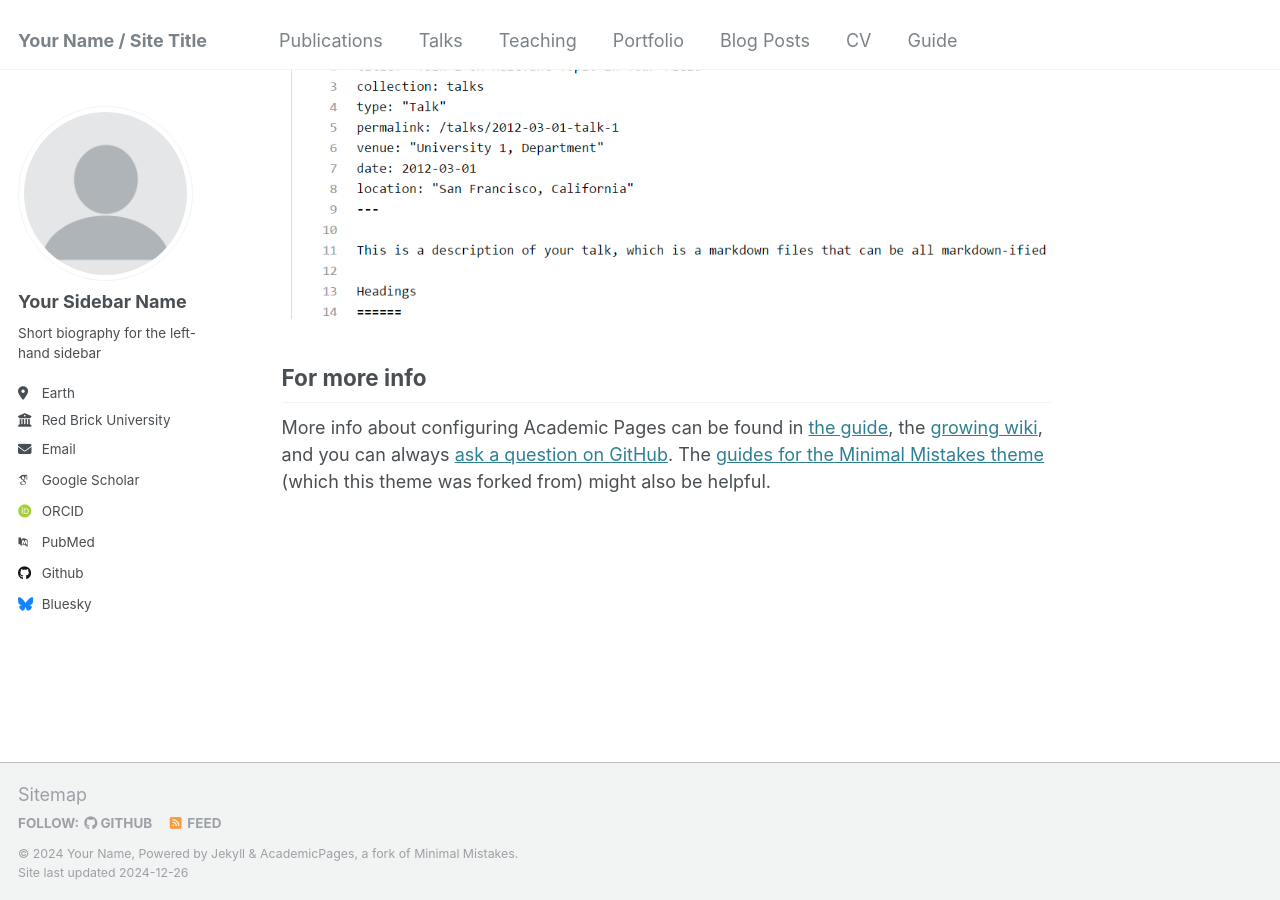
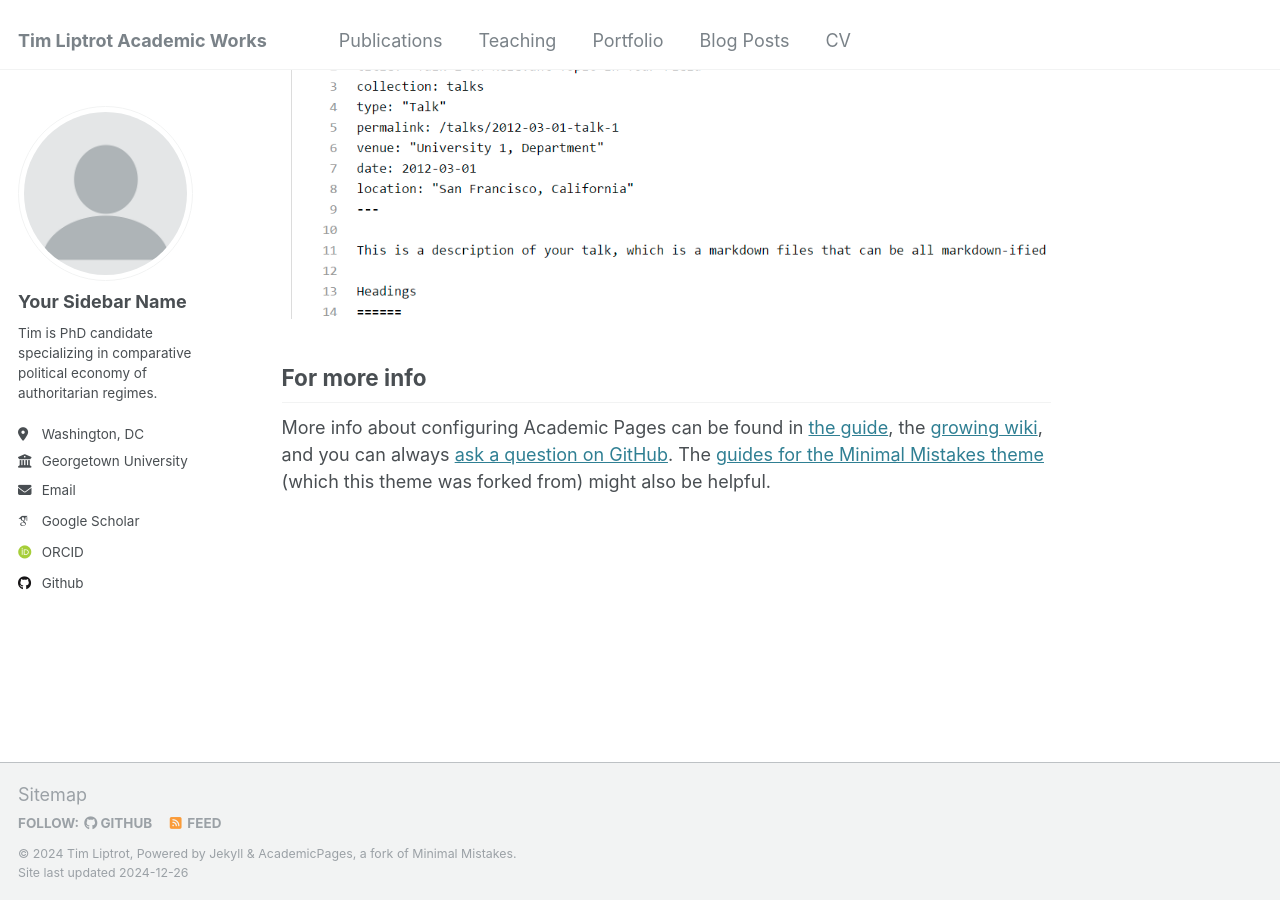
Before and after one commit to tliptrot/author, a Jekyll site: the page built from _pages/about.md, in a window 1280 px wide and 900 px high, scrolled down 2643 px. Built offline with Jekyll 4.4.1, drawn with Linux system fonts in a browser that asks for light colours; some web fonts are replaced.

Commit message:
setting up website basics

```diff
--- a/_config.yml
+++ b/_config.yml
@@ -8,13 +8,13 @@
 
 # Basic Site Settings
 locale                   : "en-US"
-title                    : "Your Name / Site Title"
+title                    : "Tim Liptrot Academic Works"
 title_separator          : "-"
-name                     : &name "Your Name"
-description              : &description "personal description"
-url                      : https://academicpages.github.io # the base hostname & protocol for your site e.g. "https://[your GitHub username].github.io"
+name                     : &name "Tim Liptrot"
+description              : &description "Academic and Policy Works by Tim Liptrot"
+url                      : https://tliptrot.github.io # the base hostname & protocol for your site e.g. "https://[your GitHub username].github.io"
 baseurl                  : "" # the subpath of your site, e.g. "/blog"
-repository               : "academicpages/academicpages.github.io"
+repository               : "tliptrot/author.github.io"
 
 # Site Author - The following control what appear as part of the author content on the side bar.
 #               If a field is blank the icon and link will not appear, otherwise it will be shown.
@@ -24,19 +24,19 @@ author:
   avatar           : "profile.png"
   name             : "Your Sidebar Name"
   pronouns         : # example: "she/her"
-  bio              : "Short biography for the left-hand sidebar"
-  location         : "Earth"
-  employer         : "Red Brick University"
+  bio              : "Tim is PhD candidate specializing in comparative political economy of authoritarian regimes."
+  location         : "Washington, DC"
+  employer         : "Georgetown University"
   uri              : # URL
-  email            : "none@example.org"
+  email            : "tl790@georgetown.edu"
 
   # Academic websites
   arxiv            : # URL - Update with the correct link to your profile
-  googlescholar    : "https://scholar.google.com/citations?user=PS_CX0AAAAAJ"
+  googlescholar    : "https://scholar.google.com/citations?hl=en&user=FMuXDNIAAAAJ"
   impactstory      : # URL
-  orcid            : "http://orcid.org/yourorcidurl"
+  orcid            : "https://orcid.org/0000-0003-2905-2958"
   semantic         : # URL
-  pubmed           : "https://www.ncbi.nlm.nih.gov/pubmed/?term=john+snow"
+  pubmed           : # URL
   researchgate     : # URL
   scopus           : # URL
 
@@ -44,12 +44,12 @@ author:
   bitbucket        : # Username - Update with your username on the site
   codepen          : # Username
   dribbble         : # Username
-  github           : "academicpages"
+  github           : "tliptrot"
   kaggle           : # Username
   stackoverflow    : # User number or user number and name (i.e., use "1" or "1/jeff-atwood")
 
   # Social media
-  bluesky          : "bsky.app" # Replace this with you Bluesky username
+  bluesky          : # Replace this with you Bluesky username
   facebook         : # Username
   flickr           : # Username
   foursquare       : # Username
```
Also changed, not shown: _data/navigation.yml (+4 -4 lines).
